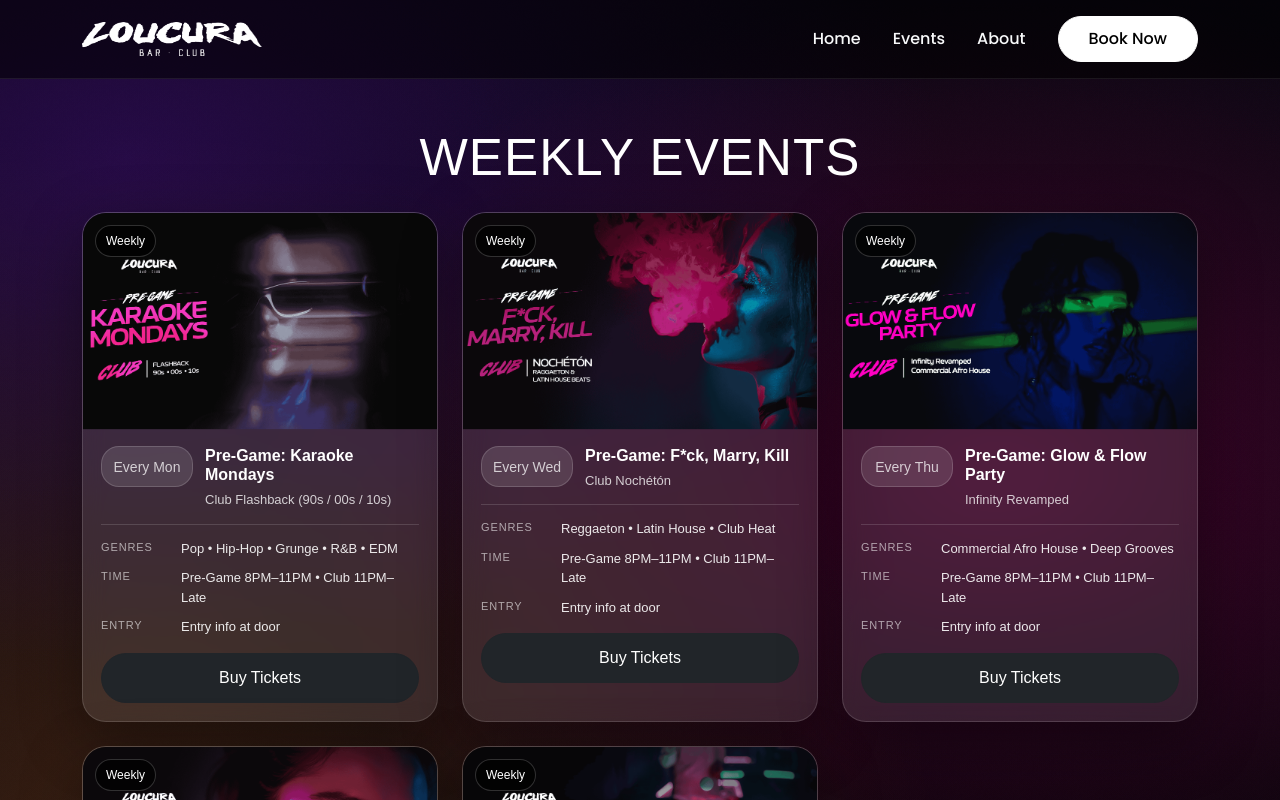
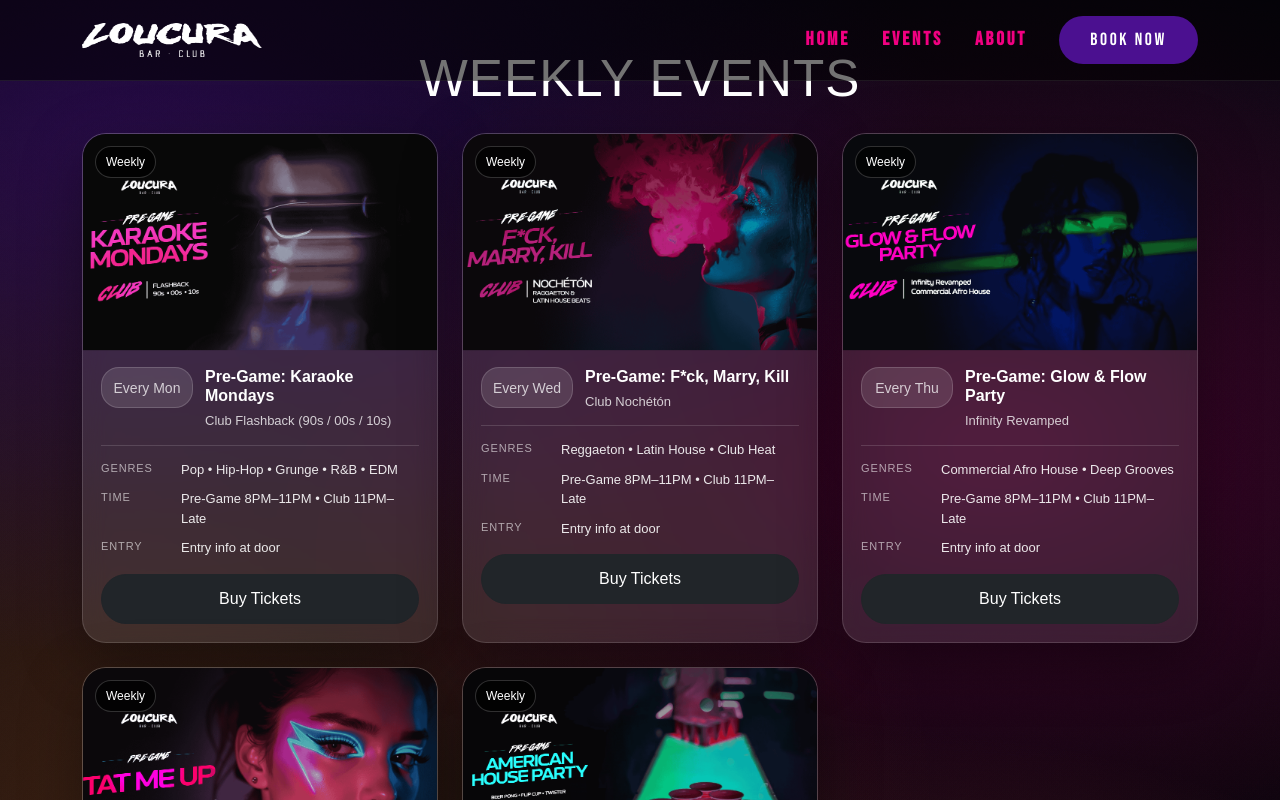
Before and after one commit to Divy-Dodeja001/loucura, a Next.js app: page /events in a window 1280 px wide. Shown: the top 800 px of the page. Built offline with nearby package versions, Linux system fonts and the light colour scheme; a web font is replaced by a local one.

Commit message:
fixed changes

```diff
--- a/src/app/components/Navbar.js
+++ b/src/app/components/Navbar.js
@@ -11,7 +11,9 @@
     const el = document.getElementById("mobileNav");
     if (el) {
       const bs = window.bootstrap;
-      const instance = bs?.Offcanvas?.getInstance(el) || bs?.Offcanvas?.getOrCreateInstance(el);
+      const instance =
+        bs?.Offcanvas?.getInstance(el) ||
+        bs?.Offcanvas?.getOrCreateInstance(el);
       instance?.hide();
     }
 
@@ -21,7 +23,7 @@
 
   return (
     <header
-      className="py-3 position-sticky font-poppins"
+      className="py-3 position-fixed font-bebasneue w-100"
       style={{
         top: 0,
         zIndex: 100,
@@ -37,16 +39,32 @@
         {/* Desktop */}
         <div className="d-none d-md-block">
           <div className="d-flex align-items-center" style={{ gap: "2em" }}>
-            <Link href="/" className="text-light nav-link px-0" style={{ fontWeight: 500 }}>
+            <Link
+              href="/"
+              className="nav-link px-0 fw-bold"
+              style={{ letterSpacing: "0.15em", fontSize: "1.2em" }}
+            >
               Home
             </Link>
-            <Link href="/events" className="text-light nav-link px-0" style={{ fontWeight: 500 }}>
+            <Link
+              href="/events"
+              className="nav-link px-0 fw-bold"
+              style={{ letterSpacing: "0.15em", fontSize: "1.2em" }}
+            >
               Events
             </Link>
-            <Link href="/#about" className="text-light nav-link px-0" style={{ fontWeight: 500 }}>
+            <Link
+              href="/#about"
+              className="nav-link px-0 fw-bold"
+              style={{ letterSpacing: "0.15em", fontSize: "1.2em" }}
+            >
               About
             </Link>
-            <Link href="/" className="btn cta-btn rounded-pill" style={{ fontWeight: 500 }}>
+            <Link
+              href="/"
+              className="btn cta-btn-nav rounded-pill"
+              style={{ letterSpacing: "0.15em", fontSize: "1.1em" }}
+            >
               Book Now
             </Link>
           </div>
@@ -84,10 +102,8 @@
           backdropFilter: "blur(16px)",
         }}
       >
-        <div className="offcanvas-header">
-          <h5 className="offcanvas-title" id="mobileNavLabel" style={{ letterSpacing: "0.08em" }}>
-            MENU
-          </h5>
+        <div className="offcanvas-header px-4">
+          <img src="/logo.png" alt="Logo" style={{ height: 34 }} />
           <button
             type="button"
             className="btn-close btn-close-white"
@@ -98,15 +114,27 @@
 
         <div className="offcanvas-body">
           <div className="d-flex flex-column gap-3">
-            <div type="button" className="mobile-nav-item text-start" onClick={() => goTo("/")}>
+            <div
+              type="button"
+              className="mobile-nav-item text-start"
+              onClick={() => goTo("/")}
+            >
               Home
             </div>
 
-            <div type="button" className="mobile-nav-item text-start" onClick={() => goTo("/events")}>
+            <div
+              type="button"
+              className="mobile-nav-item text-start"
+              onClick={() => goTo("/events")}
+            >
               Events
             </div>
 
-            <div type="button" className="btn cta-btn rounded-pill w-100 mt-2" style={{ fontWeight: 600 }} onClick={() => goTo("/")}>
+            <div
+              type="button"
+              className="btn cta-btn-nav rounded-pill w-100 mt-2"
+              onClick={() => goTo("/")}
+            >
               Book Now
             </div>
           </div>
--- a/src/app/globals.css
+++ b/src/app/globals.css
@@ -35,18 +35,18 @@
   font-family: var(--font-ltwave), serif;
 }
 
-.font-poppins {
-  font-family: var(--font-poppins), serif;
+.font-bebasneue {
+  font-family: var(--font-bebasneue), serif;
 }
 
 body {
   font-family: var(--font-ltwave);
 }
 
-h2{
+h2 {
   font-family: var(--font-blaster);
-  font-size: 40px!important;
-  color: #fff!important;
+  font-size: 40px !important;
+  color: #fff !important;
 }
 
 /* app/globals.css */
@@ -81,8 +81,16 @@
   inset: 0;
   z-index: 0;
   background:
-    radial-gradient(1200px 600px at 20% 15%, rgba(255, 79, 216, 0.18), transparent 60%),
-    radial-gradient(900px 600px at 80% 35%, rgba(123, 60, 255, 0.18), transparent 60%),
+    radial-gradient(
+      1200px 600px at 20% 15%,
+      rgba(255, 79, 216, 0.18),
+      transparent 60%
+    ),
+    radial-gradient(
+      900px 600px at 80% 35%,
+      rgba(123, 60, 255, 0.18),
+      transparent 60%
+    ),
     linear-gradient(180deg, var(--bg-1), var(--bg-2));
 }
 
@@ -151,14 +159,14 @@
   color: rgba(255, 255, 255, 0.7);
 }
 
- .swiper-pagination-bullet {
-  border-radius: 999px!important; /* pill shape */
-  background-color: #444444!important;
-  opacity: 1!important; /* override swiper’s fading */
-  transition: all 0.3s ease!important;
+.swiper-pagination-bullet {
+  border-radius: 999px !important; /* pill shape */
+  background-color: #444444 !important;
+  opacity: 1 !important; /* override swiper’s fading */
+  transition: all 0.3s ease !important;
 }
- .swiper-pagination-bullet-active {
-  background-color: white!important; /* full white */
+.swiper-pagination-bullet-active {
+  background-color: white !important; /* full white */
 }
 
 .events-bg {
@@ -166,10 +174,26 @@
   inset: 0;
   z-index: 0;
   background:
-    radial-gradient(900px 560px at 10% 10%, rgba(75, 16, 144, 0.4), transparent 90%),
-    radial-gradient(820px 540px at 78% 30%, rgba(241, 0, 129, 0.22), transparent 90%),
-    radial-gradient(900px 820px at 10% 55%, rgba(254, 138, 53, 0.2), transparent 90%),
-    radial-gradient(760px 520px at 70% 80%, rgba(254, 106, 94, 0.3), transparent 90%),
+    radial-gradient(
+      900px 560px at 10% 10%,
+      rgba(75, 16, 144, 0.4),
+      transparent 90%
+    ),
+    radial-gradient(
+      820px 540px at 78% 30%,
+      rgba(241, 0, 129, 0.22),
+      transparent 90%
+    ),
+    radial-gradient(
+      900px 820px at 10% 55%,
+      rgba(254, 138, 53, 0.2),
+      transparent 90%
+    ),
+    radial-gradient(
+      760px 520px at 70% 80%,
+      rgba(254, 106, 94, 0.3),
+      transparent 90%
+    ),
     linear-gradient(180deg, #0b0712 0%, #020203 100%);
   filter: saturate(1.05);
 }
@@ -187,7 +211,15 @@
   background-color: white !important;
   color: black !important;
   text-decoration: none;
-  border: 1px solid white!important;
+  border: 1px solid white !important;
+}
+
+.cta-btn-nav {
+  padding: 10px 30px !important;
+  font-size: 18px;
+  background-color: #4b1090 !important;
+  color: white !important;
+  text-decoration: none;
 }
 
 .cta-btn:hover {
@@ -195,16 +227,24 @@
   color: white !important;
 }
 
-a{
-  color: inherit!important;
-  text-decoration: none!important;
+.cta-btn-nav:hover {
+  background-color: #fe6a5e !important;
+  color : white !important;
 }
 
-.nav-link:hover{
-  font-weight: 800;
-  text-decoration: underline!important;
+a {
+  color: inherit !important;
+  text-decoration: none !important;
 }
 
+.nav-link {
+  color: #f10081 !important;
+}
+
+.nav-link:hover {
+  text-decoration: underline !important;
+  color: #fe6a5e !important;
+}
 
 /* White hamburger icon */
 .nav-hamburger {
@@ -212,7 +252,10 @@
   width: 22px;
   height: 14px;
   position: relative;
-  background: linear-gradient(rgba(255,255,255,0.92), rgba(255,255,255,0.92));
+  background: linear-gradient(
+    rgba(255, 255, 255, 0.92),
+    rgba(255, 255, 255, 0.92)
+  );
   background-size: 22px 2px;
   background-repeat: no-repeat;
   background-position: center;
@@ -225,24 +268,26 @@
   left: 0;
   width: 22px;
   height: 2px;
-  background: rgba(255,255,255,0.92);
+  background: rgba(255, 255, 255, 0.92);
   border-radius: 999px;
 }
 
-.nav-hamburger::before { top: 2px; }
-.nav-hamburger::after { bottom: 2px; }
+.nav-hamburger::before {
+  top: 2px;
+}
+.nav-hamburger::after {
+  bottom: 2px;
+}
 
 /* Mobile nav links */
 .mobile-nav-item {
   display: block;
   padding: 12px 12px;
   text-decoration: none;
-  color: rgba(255,255,255,0.92);
-  font-weight: 600;
-  transition: transform 0.15s ease, background 0.2s ease;
+  color: #f10081 !important;
+  transition:
+    transform 0.15s ease,
+    background 0.2s ease;
+
+  font-size: 1.1em;
 }
-
-.mobile-nav-item:hover {
-  transform: translateY(-1px);
-  background: rgba(255,255,255,0.10);
-}
--- a/src/app/layout.js
+++ b/src/app/layout.js
@@ -4,12 +4,13 @@
 import "swiper/css/pagination";
 import localFont from "next/font/local";
 
-import { Poppins } from "next/font/google";
+import { Bebas_Neue } from "next/font/google";
 
-const poppins = Poppins({
+
+const bebasneue = Bebas_Neue({
   subsets: ["latin"], // choose character sets
-  variable: "--font-poppins", // optional CSS variable
-  weight: ["400", "500", "600", "700"], // pick the weights you need
+  variable: "--font-bebasneue", // optional CSS variable
+  weight: ["400"], // pick the weights you need
 });
 
 const blaster = localFont({
@@ -29,7 +30,7 @@
 
 export default function RootLayout({ children }) {
   return (
-    <html lang="en" className={`${ltwave.variable} ${blaster.variable} ${poppins.variable}`}>
+    <html lang="en" className={`${ltwave.variable} ${blaster.variable} ${bebasneue.variable}`}>
       <head>
         {/* Bootstrap CSS */}
         <link
--- a/src/app/page.css
+++ b/src/app/page.css
@@ -129,7 +129,7 @@
 @media (max-width: 768px) {
   .hero-video-container {
     width: 100%;
-    height: 430px; /* Fixed height for mobile */
+    height: 710px
   }
 }
 
--- a/src/app/page.js
+++ b/src/app/page.js
@@ -398,7 +398,7 @@
                   className="btn cta-btn rounded-pill"
                   style={{ fontWeight: 500 }}
                 >
-                  Directions
+                  Get Directions
                 </Link>
               </div>
             </div>
```
Also changed, not shown: 1 other file (tests, documents, lock files or other folders).
